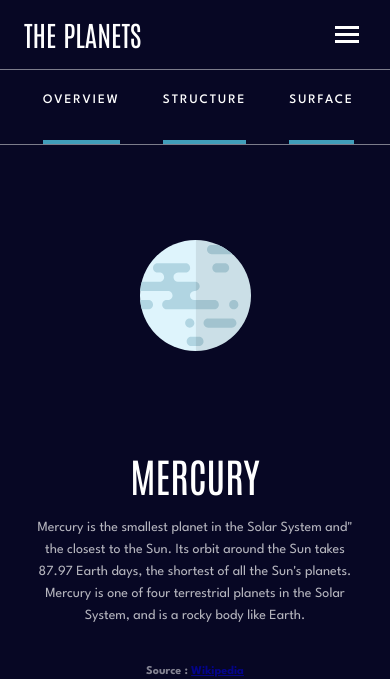
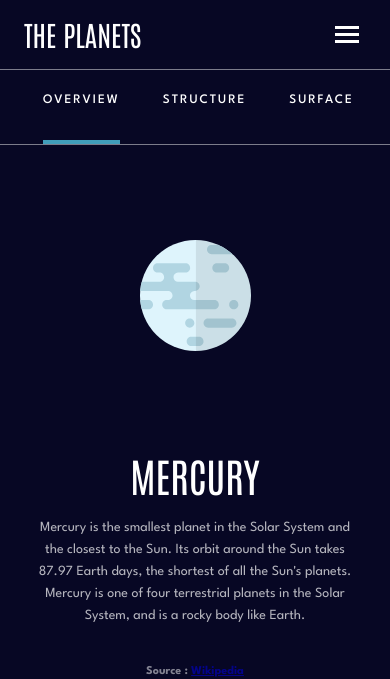
Before and after one commit to AzureCloud9/Planets-fact-site, a React (Create React App) app: page / in a window 390 px wide. Both pictures are taken after a click on the element "MERCURY". Shown: the top 679 px of the page. Built offline with nearby package versions, Linux system fonts and the light colour scheme.

Commit message:
Update
updated mercury for mobile Version, not done yet.

```diff
--- a/package.json
+++ b/package.json
@@ -1,4 +1,5 @@
 {
+  "homepage": "https://azurecloud9.github.io/planets-fact-site/",
   "name": "planets-fact-site",
   "version": "0.1.0",
   "private": true,
@@ -13,6 +14,8 @@
   },
   "scripts": {
     "start": "react-scripts start",
+    "predeploy": "npm run build",
+    "deploy":"gh-pages -d build",
     "build": "react-scripts build",
     "test": "react-scripts test",
     "eject": "react-scripts eject"
--- a/src/components/MainPage.js
+++ b/src/components/MainPage.js
@@ -145,7 +145,7 @@
         {openMercury ? (
             <>
                 <Menu menu={menu} handleClickHamburger={handleClickHamburger} />
-                <SecondMenu color={"4px solid #419EBB"}/>
+                <SecondMenu/>
                 <Mercury open={openMercury} handleClick={handleClickMercury}/>
             </>
         ) : openVenus ? (
--- a/src/components/Mercury.js
+++ b/src/components/Mercury.js
@@ -1,10 +1,12 @@
 import React, {useState} from 'react'
 import mercuryImg from './assets/planet-mercury.svg'
+import SecondMenu from './SecondMenu'
 
 export default function Mercury ({open, handleClick}) {
   return (
     <>
      {open ? (
+      <>
 
         <div className='MercuryMainPage'>
           <div className='planetMercury'>
@@ -12,7 +14,7 @@
           </div>
           <div className='planetInfo'>
             <h1 className='planetName'>MERCURY</h1>
-            <p className='planetText'>Mercury is the smallest planet in the Solar System and"<br/> the closest to the Sun. Its orbit around the Sun takes <br/> 87.97 Earth days, the shortest of all the Sun's planets. <br/> Mercury is one of four terrestrial planets in the Solar <br/> System, and is a rocky body like Earth.</p>
+            <p className='planetText'>Mercury is the smallest planet in the Solar System and the closest to the Sun. Its orbit around the Sun takes 87.97 Earth days, the shortest of all the Sun's planets. Mercury is one of four terrestrial planets in the Solar System, and is a rocky body like Earth.</p>
             <p className='planetWiki'>Source : <a href="https://www.example.com">Wikipedia</a> </p>
             <div className='planetInfoBox'>
                 <div className='boxInfo'>
@@ -35,6 +37,7 @@
             </div>
           </div>
         </div>
+      </>
      ) :
 
         <div onClick={handleClick} className="box">
--- a/src/components/SecondMenu.js
+++ b/src/components/SecondMenu.js
@@ -2,17 +2,71 @@
 
 
 export default function SecondMenu({color}) {
+
+    const [overview, setOverview] = useState(true)
+    const [structure, setStructure] = useState(false)
+    const [surface, setSurface] = useState(true)
+
+
+
+    function overviewHandle () {
+        setOverview(!overview)
+        setStructure(false)
+        setSurface(false)
+    }
+
+    function structureHandle () {
+        setOverview(false)
+        setStructure(!structure)
+        setSurface(false)
+    }
+
+    function surfaceHandle() {
+        setOverview(false)
+        setStructure(false)
+        setSurface(!surface)
+    }
     return (
-        <div className='secondMenu'>
-            <div className='box2' style={{borderBottom:color}}>
-                <h1>OVERVIEW</h1>
+    <>
+        {overview ?
+             (<div className='secondMenu'>
+                <div className='box2' style={{borderBottom:"4px solid #419EBB"}}>
+                    <h1>OVERVIEW</h1>
+                </div>
+                <div onClick={structureHandle} className='box2' >
+                    <h1>STRUCTURE</h1>
+                </div>
+                <div onClick={surfaceHandle} className='box2'>
+                    <h1>SURFACE</h1>
+                </div>
+            </div>) : structure ? (
+                <div className='secondMenu'>
+                <div className='box2'onClick={overviewHandle} >
+                    <h1>OVERVIEW</h1>
+                </div>
+                <div className='box2' style={{borderBottom:"4px solid #419EBB"}} >
+                    <h1>STRUCTURE</h1>
+                </div>
+                <div onClick={surfaceHandle} className='box2'>
+                    <h1>SURFACE</h1>
+                </div>
             </div>
-            <div className='box2'style={{borderBottom:color}} >
-                <h1>STRUCTURE</h1>
+            ) : surface ? (
+                <div className='secondMenu'>
+                <div className='box2' onClick={overviewHandle} >
+                    <h1>OVERVIEW</h1>
+                </div>
+                <div className='box2' onClick={structureHandle}>
+                    <h1>STRUCTURE</h1>
+                </div>
+                <div className='box2' style={{borderBottom:"4px solid #419EBB"}} >
+                    <h1>SURFACE</h1>
+                </div>
             </div>
-            <div className='box2'style={{borderBottom:color}}>
-                <h1>SURFACE</h1>
-            </div>
-        </div>
+            )
+
+            :null
+            }
+    </>
     )
 }
--- a/src/index.css
+++ b/src/index.css
@@ -189,6 +189,7 @@
     line-height: 22px;
     opacity: 0.7;
     margin-bottom: 32px;
+    width: 327px;
   }
 
   .planetWiki {
```
Also changed, not shown: 1 other file (tests, documents, lock files or other folders).
